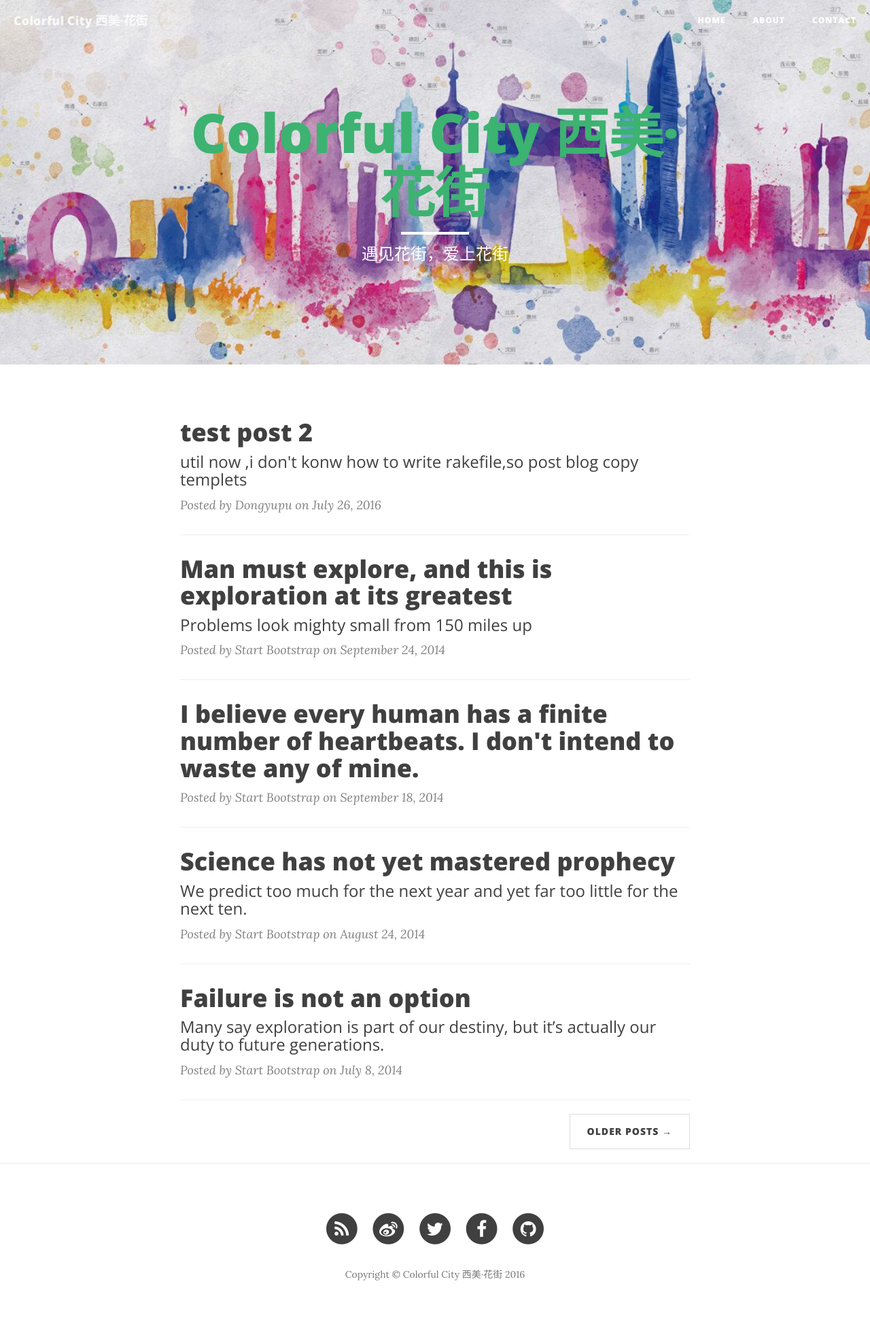
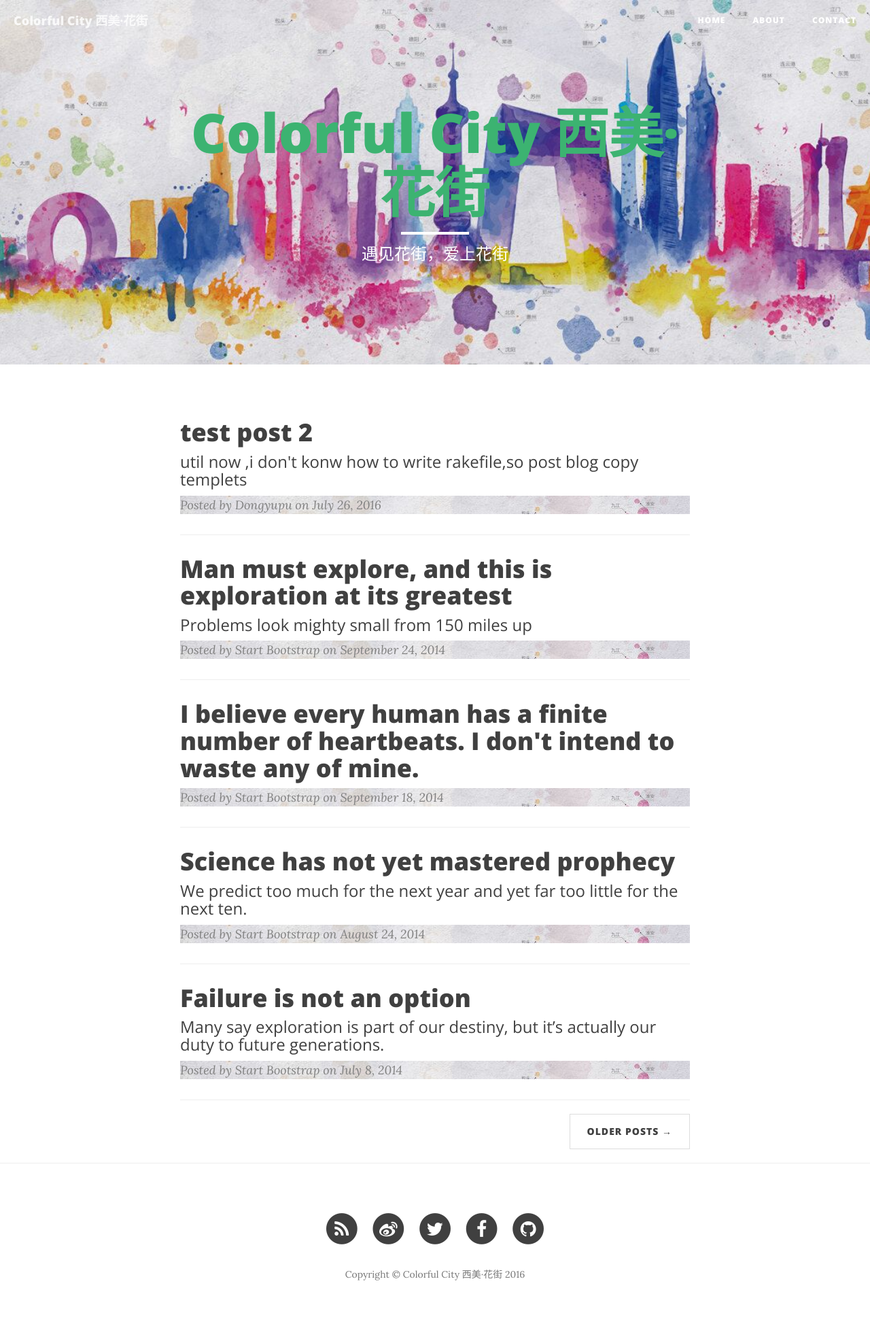
Before and after one commit to dongyupu/colorfulcity, a Jekyll site: the page built from index.html, in a window 1280 px wide. Shown: the whole page at 68% size. Built offline with Jekyll 4.4.1, drawn with Linux system fonts in a browser that asks for light colours; nearby versions of some CDN libraries; the list of posts is cut into pages by our own code; comment, search, counter and statistics services are not loaded.

Commit message:
Update index.html

```diff
--- a/index.html
+++ b/index.html
@@ -14,7 +14,7 @@ description: "遇见花街，爱上花街"
         </h3>
         {% endif %}
     </a>
-    <p class="post-meta">Posted by {% if post.author %}{{ post.author }}{% else %}{{ site.title }}{% endif %} on {{ post.date | date: "%B %-d, %Y" }}</p>
+    <p class="post-meta" style="background-image: url('{{ site.baseurl }}/{% if page.header-img %}{{ page.header-img }}{% else %}{{ site.header-img }}{% endif %}')">Posted by {% if post.author %}{{ post.author }}{% else %}{{ site.title }}{% endif %} on {{ post.date | date: "%B %-d, %Y" }}</p>
 </div>
 <hr>
 {% endfor %}
```
